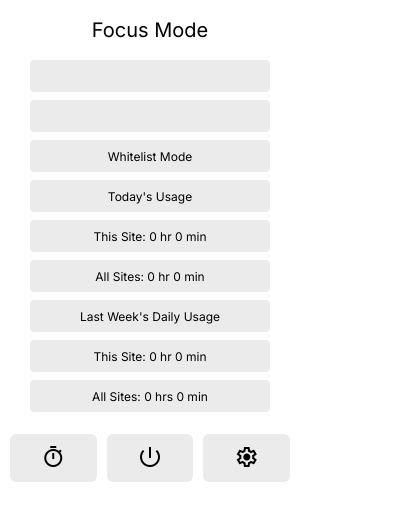
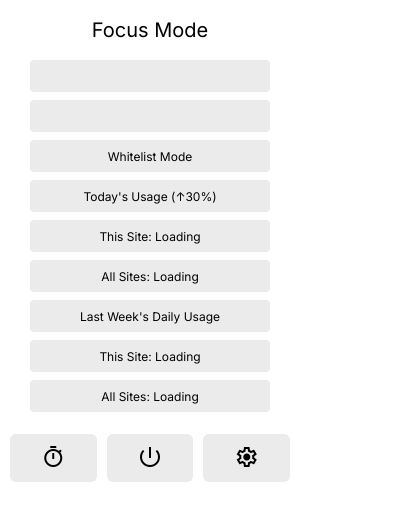
Before and after one commit to cats256/FocusBlock, a browser extension: page popup/popup.html in a window 400 px wide. Drawn offline with nearby package versions, Linux system fonts and the light colour scheme.

Commit message:
Update code

```diff
--- a/popup/popup.html
+++ b/popup/popup.html
@@ -23,15 +23,12 @@
       <button type="button" id="focus-toggle"></button>
       <button type="button" id="site-toggle"></button>
       <button type="button" id="list-mode">Whitelist Mode</button>
-      <button type="button">Today's Usage</button>
-      <button type="button" id="site-today-usage">This Site: 0 hr 0 min</button>
-      <!-- <button type="button" id="site-today-usage">This Site: 0 hr 0 min (↑30%)</button> -->
-      <button type="button" id="sites-today-usage">
-        All Sites: 0 hr 0 min
-      </button>
+      <button type="button">Today's Usage (↑30%)</button>
+      <button type="button" id="site-today-usage">This Site: Loading</button>
+      <button type="button" id="sites-today-usage">All Sites: Loading</button>
       <button type="button">Last Week's Daily Usage</button>
-      <button type="button">This Site: 0 hr 0 min</button>
-      <button type="button">All Sites: 0 hrs 0 min</button>
+      <button type="button" id="site-week-usage">This Site: Loading</button>
+      <button type="button" id="sites-week-usage">All Sites: Loading</button>
     </div>
     <div id="button-container">
       <button type="button">
```
